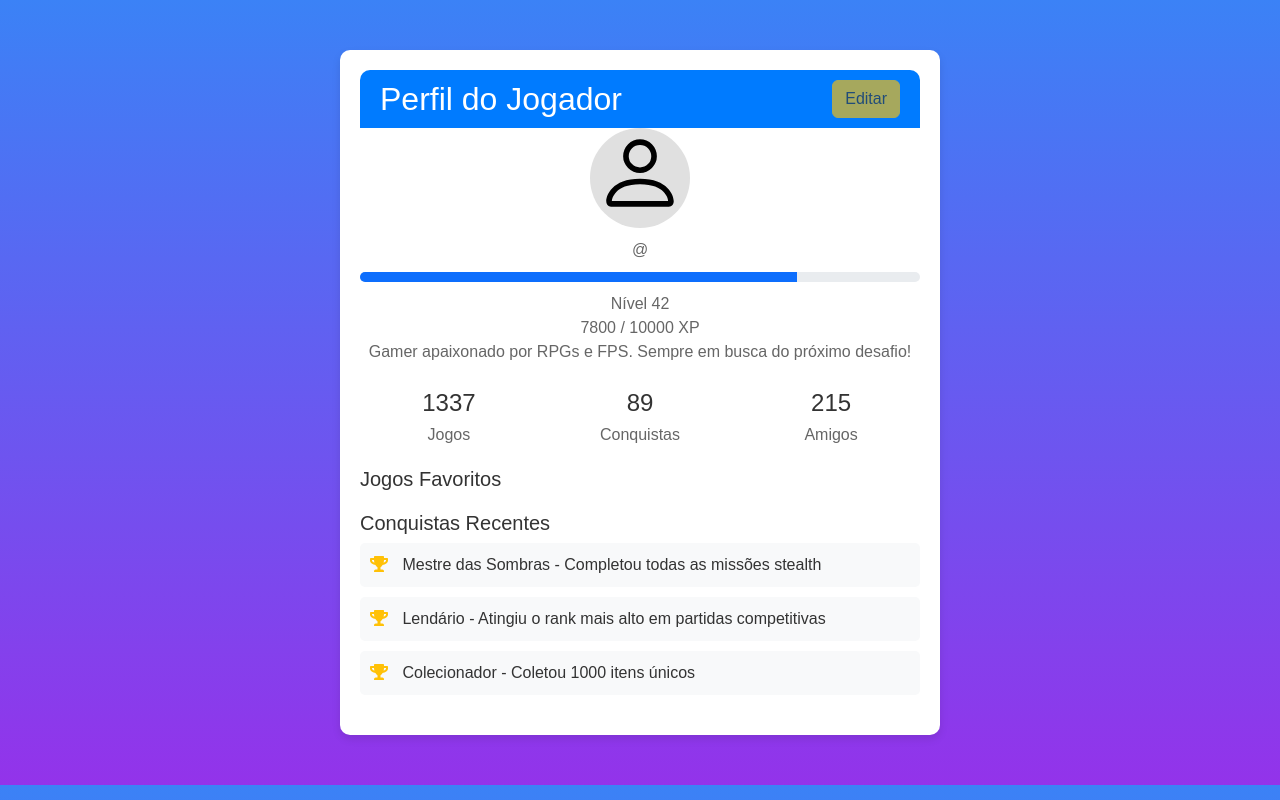
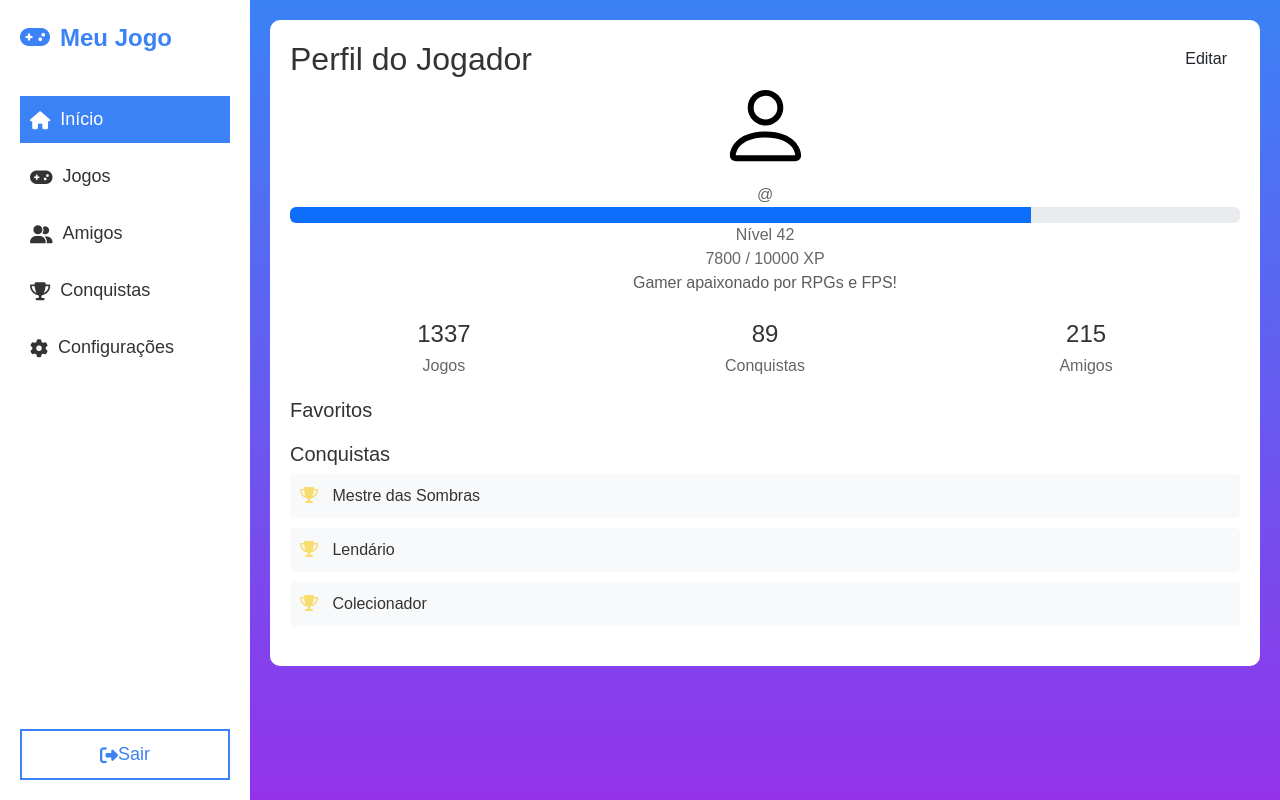
Before and after one commit to dev-be/clonico, a FastAPI app: template templates/perfil.html in a window 1280 px wide. Run offline with FastAPI, Linux system fonts and the light colour scheme; the template is opened without the code that fills it, so the values that code supplies are empty.

Commit message:
sidebar esquerdo

```diff
--- a/static/css/perfil.css
+++ b/static/css/perfil.css
@@ -1,80 +1,168 @@
+/* Geral */
+* {
+    margin: 0;
+    padding: 0;
+    box-sizing: border-box;
+}
 
 body {
+    font-family: Arial, sans-serif;
     background: linear-gradient(to bottom, #3b82f6, #9333ea);
     color: #333;
-    font-family: Arial, sans-serif;
 }
+
+.layout {
+    display: flex;
+    height: 100vh; /* Altura total da janela */
+}
+
+/* Sidebar */
+.sidebar {
+    background-color: #fff;
+    padding: 20px;
+    width: 250px; /* Largura da barra lateral */
+    display: flex;
+    flex-direction: column;
+    justify-content: space-between;
+}
+
+.sidebar-header {
+    display: flex;
+    align-items: center;
+    margin-bottom: 40px;
+}
+
+.logo-icon {
+    font-size: 24px;
+    color: #3b82f6;
+    margin-right: 10px;
+}
+
+.logo-text {
+    font-size: 24px;
+    font-weight: bold;
+    color: #3b82f6;
+}
+
+.nav-menu {
+    flex-grow: 1;
+}
+
+.nav-button {
+    background: none;
+    border: none;
+    display: flex;
+    align-items: center;
+    font-size: 18px;
+    margin-bottom: 10px;
+    padding: 10px;
+    color: #333;
+    cursor: pointer;
+    width: 100%;
+    text-align: left;
+}
+
+.nav-button i {
+    margin-right: 10px;
+}
+
+.nav-button.active {
+    background-color: #3b82f6;
+    color: #fff;
+}
+
+.logout-button {
+    background-color: transparent;
+    border: 2px solid #3b82f6;
+    padding: 10px;
+    font-size: 18px;
+    color: #3b82f6;
+    cursor: pointer;
+    display: flex;
+    align-items: center;
+    justify-content: center;
+}
+
+/* Feed Principal */
+.feed {
+    flex-grow: 1; /* Permite que o feed ocupe o espaço restante */
+    padding: 20px;
+    overflow-y: auto; /* Rolagem se o conteúdo for muito longo */
+}
+
+/* Profile Card */
 .profile-card {
-    background: #fff;
+    background-color: #fff;
+    padding: 20px;
     border-radius: 10px;
-    box-shadow: 0 4px 8px rgba(0, 0, 0, 0.1);
-    padding: 20px;
-    max-width: 600px;
-    margin: 50px auto;
+    margin-bottom: 20px;
 }
+
+.profile-picture img {
+    width: 10%;
+}
+
+/* Profile Header */
 .profile-header {
-    background: #007bff;
-    color: #fff;
-    padding: 10px 20px;
-    border-top-left-radius: 10px;
-    border-top-right-radius: 10px;
     display: flex;
     justify-content: space-between;
     align-items: center;
 }
+
 .profile-header h2 {
     margin: 0;
 }
-.profile-header .btn {
-    background: #ffc107;
-    color: #333;
-}
-.profile-picture {
-    width: 100px;
-    height: 100px;
-    border-radius: 50%;
-    background: #e0e0e0;
-    display: block;
-    margin: 0 auto 10px;
-}
+
+/* Profile Info */
 .profile-info {
     text-align: center;
 }
+
 .profile-info h3 {
     margin: 10px 0 5px;
 }
+
 .profile-info p {
     margin: 0;
     color: #666;
 }
-.progress {
-    height: 10px;
-    margin: 10px 0;
-}
+
+/* Stats */
 .stats {
     display: flex;
     justify-content: space-around;
     margin: 20px 0;
 }
+
 .stats .stat {
     text-align: center;
 }
+
 .stats .stat h4 {
     margin: 5px 0;
 }
+
 .stats .stat p {
     margin: 0;
     color: #666;
 }
+
+/* Favorites and Achievements */
 .favorites, .achievements {
     margin: 20px 0;
 }
+
 .achievements .achievement {
     background: #f8f9fa;
     padding: 10px;
     border-radius: 5px;
     margin-bottom: 10px;
 }
+
 .achievements .achievement i {
     margin-right: 10px;
 }
+
+.trofeu-amarelo {
+    color: #f7dc6f;
+}
--- a/templates/bar_left.html
+++ /dev/null
@@ -1,20 +0,0 @@
-<aside class="sidebar">
-    <div class="sidebar-header">
-      <i class="icon-clonico logo-icon"></i>
-      <h1 class="logo-text">Clonico</h1>
-    </div>
-    <nav class="nav-menu">
-      <button class="nav-button active">
-        <i class="fas fa-comment"></i> Feed
-      </button>
-      <button class="nav-button">
-        <i class="fas fa-user"></i> Perfil
-      </button>
-      <button class="nav-button">
-        <i class="fas fa-bell"></i> Notificações
-      </button>
-    </nav>
-    <button class="logout-button" href='/logout'>
-      <i class="fas fa-sign-out-alt"></i> Sair
-    </button>
-  </aside>
--- a/templates/perfil.html
+++ b/templates/perfil.html
@@ -7,33 +7,47 @@
     <title>Perfil do Jogador</title>
     <link href="https://cdn.jsdelivr.net/npm/bootstrap@5.3.2/dist/css/bootstrap.min.css" rel="stylesheet"
         integrity="sha384-T3c6CoIi6uLrA9TneNEoa7RxnatzjcDSCmG1MXxSR1GAsXEV/Dwwykc2MPK8M2HN" crossorigin="anonymous">
-    <link rel="stylesheet" href="https://cdnjs.cloudflare.com/ajax/libs/font-awesome/5.15.3/css/all.min.css">
+    <link rel="stylesheet" href="https://cdnjs.cloudflare.com/ajax/libs/font-awesome/6.4.0/css/all.min.css">
     <link rel="stylesheet" href="/static/css/perfil.css?v=1.0">
-    <!-- <link rel="stylesheet" href="/static/css/feed.css"> -->
 </head>
 
 <body>
-    <!-- {% include 'bar_left.html' %} -->
-    <div class="profile-card ">
+    <div class="layout">
+        <div class="sidebar">
+            <div class="sidebar-header">
+                <div class="logo-icon"><i class="fas fa-gamepad"></i></div>
+                <div class="logo-text">Meu Jogo</div>
+            </div>
+            <div class="nav-menu">
+                <button class="nav-button active"><i class="fas fa-home"></i> Início</button>
+                <button class="nav-button"><i class="fas fa-gamepad"></i> Jogos</button>
+                <button class="nav-button"><i class="fas fa-user-friends"></i> Amigos</button>
+                <button class="nav-button"><i class="fas fa-trophy"></i> Conquistas</button>
+                <button class="nav-button"><i class="fas fa-cog"></i> Configurações</button>
+            </div>
+            <button class="logout-button"><i class="fas fa-sign-out-alt"></i> Sair</button>
+        </div>
+
+        <div class="feed">
+            <div class="profile-card">
                 <div class="profile-header">
                     <h2>Perfil do Jogador</h2>
-            <button class="btn btn-warning disabled">Editar</button>
+                    <button class="btn">Editar</button>
                 </div>
 
                 <div class="profile-info">
                     <div class="profile-picture">
-                <img src="/static/images/default_profile.svg" alt="Foto de Perfil" width="90%;" />
+                        <img src="/static/images/default_profile.svg" alt="Foto de Perfil" />
                     </div>
                     <h3>{{ usuario.nome }}</h3>
                     <p>@{{ usuario.username }}</p>
 
                     <div class="progress">
-                <div class="progress-bar bg-primary" role="progressbar" style="width: 78%;" aria-valuenow="78"
-                    aria-valuemin="0" aria-valuemax="100"></div>
+                        <div class="progress-bar bg-primary" role="progressbar" style="width: 78%;"></div>
                     </div>
                     <p>Nível 42</p>
                     <p>7800 / 10000 XP</p>
-            <p>Gamer apaixonado por RPGs e FPS. Sempre em busca do próximo desafio!</p>
+                    <p class="text-muted">Gamer apaixonado por RPGs e FPS!</p>
                 </div>
 
                 <div class="stats">
@@ -52,7 +66,7 @@
                 </div>
 
                 <div class="favorites">
-            <h5>Jogos Favoritos</h5>
+                    <h5>Favoritos</h5>
                     <ul>
                         {% for interesse in interesses %}
                             <li>{{ interesse.interesse }}</li>
@@ -61,15 +75,17 @@
                 </div>
 
                 <div class="achievements">
-            <h5>Conquistas Recentes</h5>
+                    <h5>Conquistas</h5>
                     <div class="achievement">
-                <i class="fas fa-trophy text-warning"></i> Mestre das Sombras - Completou todas as missões stealth
+                        <i class="fas fa-trophy trofeu-amarelo"></i> Mestre das Sombras
                     </div>
                     <div class="achievement">
-                <i class="fas fa-trophy text-warning"></i> Lendário - Atingiu o rank mais alto em partidas competitivas
+                        <i class="fas fa-trophy trofeu-amarelo"></i> Lendário
                     </div>
                     <div class="achievement">
-                <i class="fas fa-trophy text-warning"></i> Colecionador - Coletou 1000 itens únicos
+                        <i class="fas fa-trophy trofeu-amarelo"></i> Colecionador
+                    </div>
+                </div>
             </div>
         </div>
     </div>
```
Also changed, not shown: static/css/feed.css (+4 -11 lines), templates/feed.html (+15 -4 lines). Lines whose indentation alone changed are shown as unchanged.
